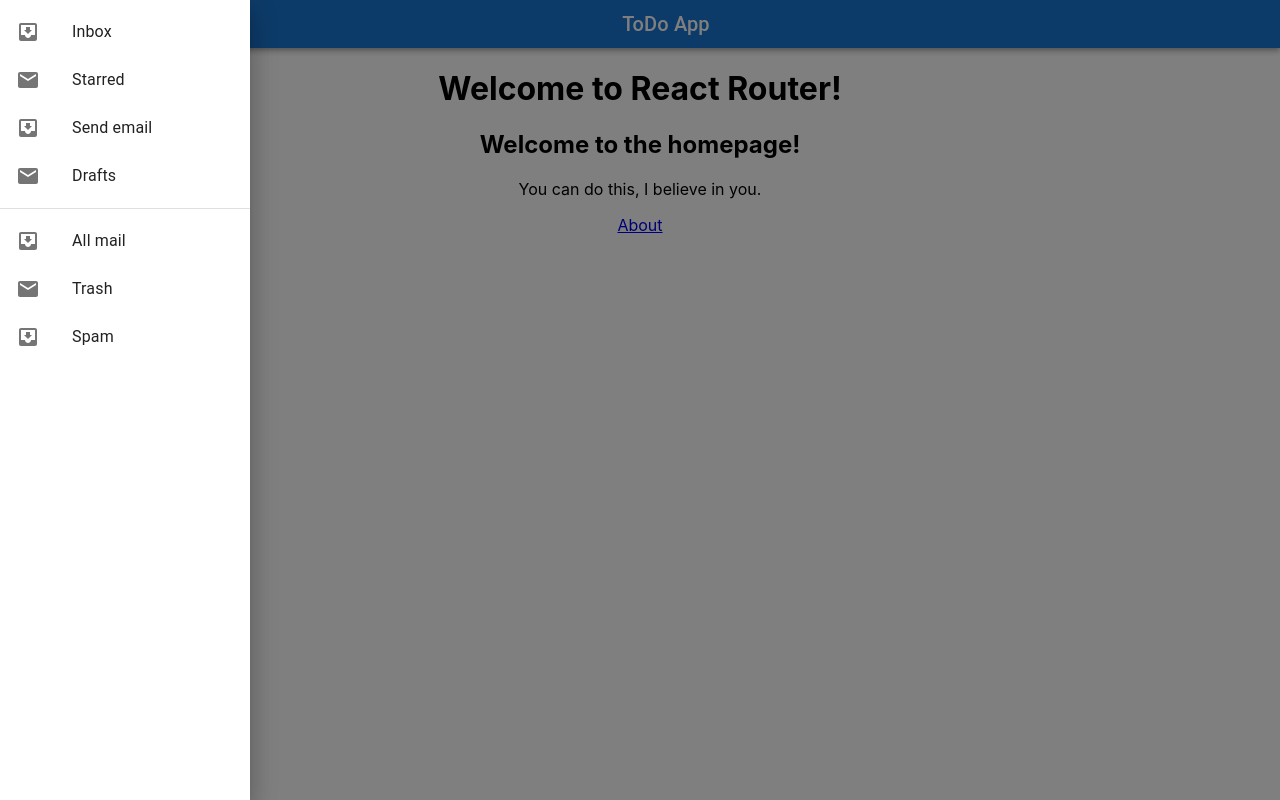
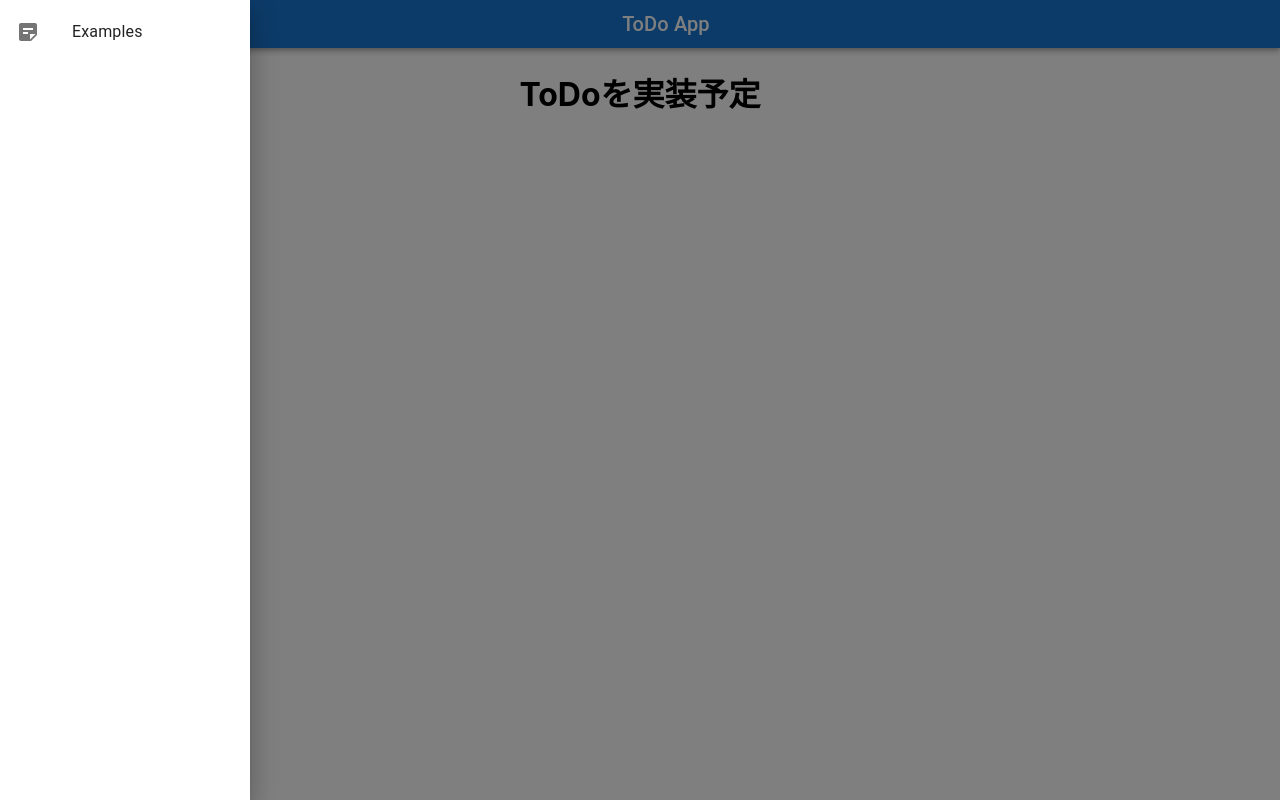
Before and after one commit to wadabee/todo-app, a React (Create React App) app in the folder frontend/: page / in a window 1280 px wide. Both pictures are taken after a click on the button "menu". Built offline with nearby package versions, Linux system fonts and the light colour scheme.

Commit message:
WIP: add examples

```diff
--- a/frontend/src/App.tsx
+++ b/frontend/src/App.tsx
@@ -4,6 +4,8 @@ import { Link, Route, Routes } from 'react-router-dom';
 import AppBarMain from './components/AppBarMain';
 import AppDrawer from './components/AppDrawer';
 import { DrawerProvider } from './providers/drawer';
+import Todo from './pages/Todo';
+import Examples from './pages/Examples';
 
 function App() {
   return (
@@ -13,40 +15,12 @@ function App() {
         <AppDrawer />
       </DrawerProvider>
 
-      <h1>Welcome to React Router!</h1>
       <Routes>
-        <Route path="/" element={<Home />} />
-        <Route path="about" element={<About />} />
+        <Route path="/" element={<Todo />} />
+        <Route path="examples" element={<Examples />} />
       </Routes>
     </div>
   );
 }
 
-function Home() {
-  return (
-    <>
-      <main>
-        <h2>Welcome to the homepage!</h2>
-        <p>You can do this, I believe in you.</p>
-      </main>
-      <nav>
-        <Link to="/about">About</Link>
-      </nav>
-    </>
-  );
-}
-
-function About() {
-  return (
-    <>
-      <main>
-        <h2>Who are we?</h2>
-        <p>That feels like an existential question, don't you think?</p>
-      </main>
-      <nav>
-        <Link to="/">Home</Link>
-      </nav>
-    </>
-  );
-}
 export default App;
--- a/frontend/src/components/AppDrawer.tsx
+++ b/frontend/src/components/AppDrawer.tsx
@@ -1,30 +1,22 @@
-import { Box, Divider, Drawer, List, ListItem, ListItemIcon, ListItemText } from '@mui/material';
-import InboxIcon from '@mui/icons-material/MoveToInbox';
-import MailIcon from '@mui/icons-material/Mail';
+import { Box, Drawer, List, ListItem, ListItemIcon, ListItemText } from '@mui/material';
+import StickyNote2Icon from '@mui/icons-material/StickyNote2';
 import useDrawer from '../hooks/useDrawer';
+import { useNavigate } from 'react-router-dom';
 
 const AppDrawer = () => {
+  const navigate = useNavigate();
   const { isShowDrawer, hideDrawer } = useDrawer();
 
   return (
     <Drawer anchor="left" open={isShowDrawer} onClose={hideDrawer}>
       <Box sx={{ width: 250 }} role="presentation" onClick={hideDrawer} onKeyDown={hideDrawer}>
         <List>
-          {['Inbox', 'Starred', 'Send email', 'Drafts'].map((text, index) => (
-            <ListItem button key={text}>
-              <ListItemIcon>{index % 2 === 0 ? <InboxIcon /> : <MailIcon />}</ListItemIcon>
-              <ListItemText primary={text} />
-            </ListItem>
-          ))}
-        </List>
-        <Divider />
-        <List>
-          {['All mail', 'Trash', 'Spam'].map((text, index) => (
-            <ListItem button key={text}>
-              <ListItemIcon>{index % 2 === 0 ? <InboxIcon /> : <MailIcon />}</ListItemIcon>
-              <ListItemText primary={text} />
-            </ListItem>
-          ))}
+          <ListItem button onClick={() => navigate('examples')}>
+            <ListItemIcon>
+              <StickyNote2Icon />
+            </ListItemIcon>
+            <ListItemText primary="Examples" />
+          </ListItem>
         </List>
       </Box>
     </Drawer>
--- /dev/null
+++ b/frontend/src/pages/Examples.tsx
@@ -0,0 +1,9 @@
+const Examples: React.FC = () => {
+  return (
+    <>
+      <h1>実装例</h1>
+    </>
+  );
+};
+
+export default Examples;
--- /dev/null
+++ b/frontend/src/pages/Todo.tsx
@@ -0,0 +1,9 @@
+const Todo: React.FC = () => {
+  return (
+    <>
+      <h1>ToDoを実装予定</h1>
+    </>
+  );
+};
+
+export default Todo;
```
